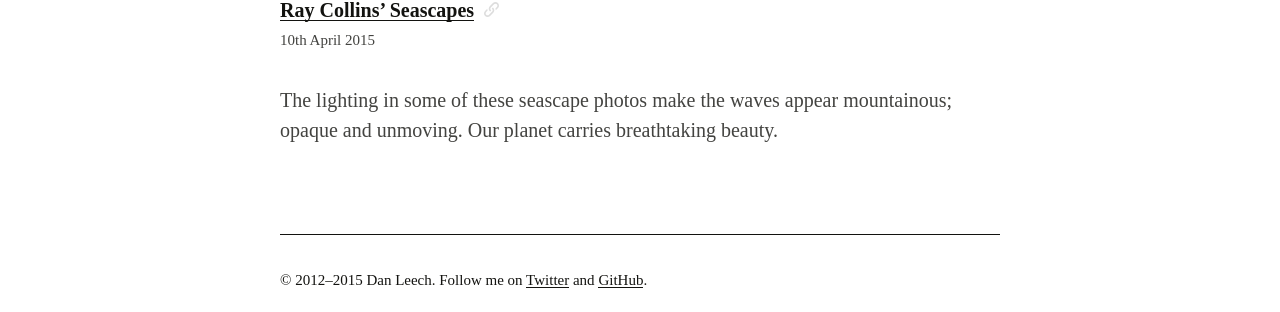
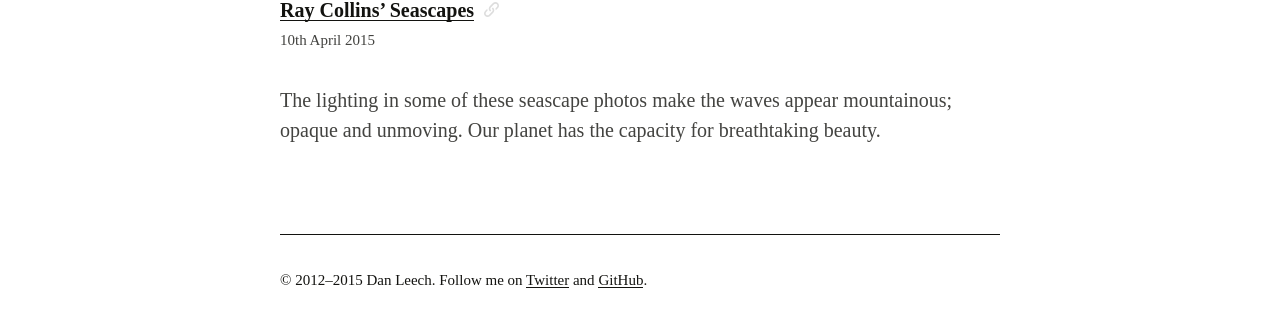
Before and after one commit to danleech/danleech.com, a Jekyll site: the page built from _posts/2015-04-10-ray-collins-seascapes.md, in a window 1280 px wide. Shown: the part 215-527 px from the top of the page. Built offline with Jekyll 4.4.1, drawn with Linux system fonts in a browser that asks for light colours; some web fonts are replaced; Markdown is read by kramdown in place of the engine named in the settings.

Commit message:
Improved wording

```diff
--- a/_posts/2015-04-10-ray-collins-seascapes.md
+++ b/_posts/2015-04-10-ray-collins-seascapes.md
@@ -6,4 +6,4 @@ linkpost: "true"
 link: "http://raycollinsphoto.com/collections/store"
 ---
 
-The lighting in some of these seascape photos make the waves appear mountainous; opaque and unmoving. Our planet carries breathtaking beauty.
+The lighting in some of these seascape photos make the waves appear mountainous; opaque and unmoving. Our planet has the capacity for breathtaking beauty.
```
